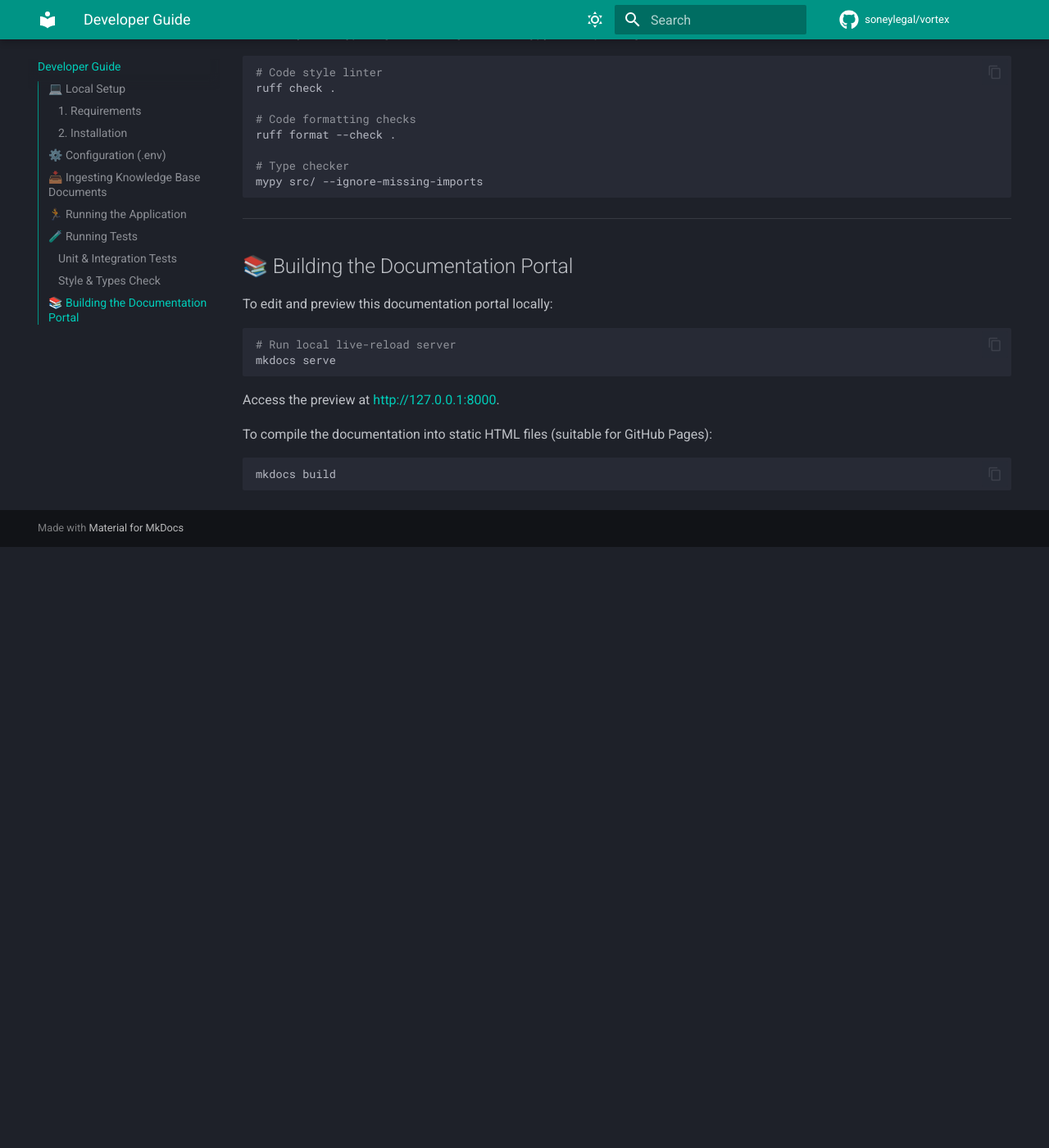
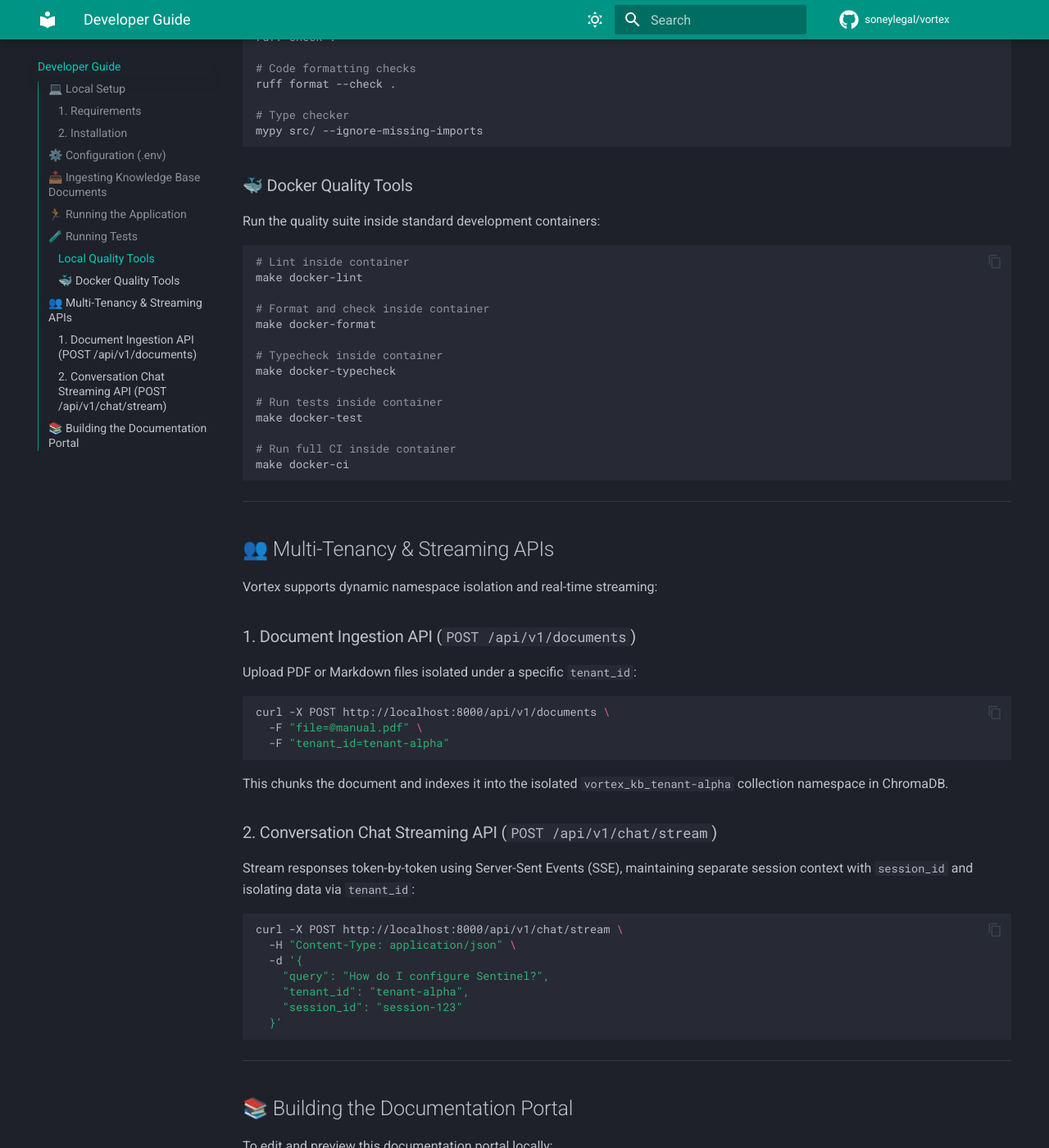
Before and after one commit to soneylegal/vortex, an MkDocs documentation site: the page built from docs/developer-guide.md, in a window 1280 px wide and 1400 px high, scrolled down 2419 px. Shown: the whole window at 82% size. Built offline with MkDocs 1.6.1 and Material for MkDocs 9.7.7, drawn with Linux system fonts in a browser that asks for light colours; comment, search, counter and statistics services are not loaded; before the commit the page ends 3086 px from its top, so only the background shows below that; some of the changed text lies outside the part shown.

Commit message:
docs: update developer guide and readme, fix style formatting, mypy types and mock embeddings

````diff
--- a/docs/developer-guide.md
+++ b/docs/developer-guide.md
@@ -96,14 +96,13 @@ Once running, the interactive Swagger documentation is available at:
 
 ## 🧪 Running Tests
 
-### Unit & Integration Tests
-Vortex is equipped with 26 automated tests verifying routing logic, BYOK headers, semantic cache, vector store, and chaos fallbacks:
+### Local Quality Tools
+Vortex is equipped with automated tests verifying routing logic, BYOK headers, semantic cache, vector store, and chaos fallbacks:
 
 ```bash
 pytest tests/ -v
 ```
 
-### Style & Types Check
 Ensure style and type alignment using Ruff and Mypy before pushing code:
 
 ```bash
@@ -117,6 +116,56 @@ ruff format --check .
 mypy src/ --ignore-missing-imports
 ```
 
+### 🐳 Docker Quality Tools
+Run the quality suite inside standard development containers:
+
+```bash
+# Lint inside container
+make docker-lint
+
+# Format and check inside container
+make docker-format
+
+# Typecheck inside container
+make docker-typecheck
+
+# Run tests inside container
+make docker-test
+
+# Run full CI inside container
+make docker-ci
+```
+
+---
+
+## 👥 Multi-Tenancy & Streaming APIs
+
+Vortex supports dynamic namespace isolation and real-time streaming:
+
+### 1. Document Ingestion API (`POST /api/v1/documents`)
+Upload PDF or Markdown files isolated under a specific `tenant_id`:
+
+```bash
+curl -X POST http://localhost:8000/api/v1/documents \
+  -F "file=@manual.pdf" \
+  -F "tenant_id=tenant-alpha"
+```
+
+This chunks the document and indexes it into the isolated `vortex_kb_tenant-alpha` collection namespace in ChromaDB.
+
+### 2. Conversation Chat Streaming API (`POST /api/v1/chat/stream`)
+Stream responses token-by-token using Server-Sent Events (SSE), maintaining separate session context with `session_id` and isolating data via `tenant_id`:
+
+```bash
+curl -X POST http://localhost:8000/api/v1/chat/stream \
+  -H "Content-Type: application/json" \
+  -d '{
+    "query": "How do I configure Sentinel?",
+    "tenant_id": "tenant-alpha",
+    "session_id": "session-123"
+  }'
+```
+
 ---
 
 ## 📚 Building the Documentation Portal
@@ -124,11 +173,12 @@ mypy src/ --ignore-missing-imports
 To edit and preview this documentation portal locally:
 
 ```bash
-# Run local live-reload server
-mkdocs serve
+# Via Makefile (recommended)
+make docs          # Local live-reload server (requires venv)
+make docker-docs   # Serve docs inside Docker container
 ```
 
-Access the preview at [http://127.0.0.1:8000](http://127.0.0.1:8000).
+Access the preview at [http://localhost:8001](http://localhost:8001).
 
 To compile the documentation into static HTML files (suitable for GitHub Pages):
 
--- a/mkdocs.yml
+++ b/mkdocs.yml
@@ -2,6 +2,7 @@ site_name: Vortex
 site_description: Production-grade Agentic RAG Orchestrator for Technical Support
 site_author: Davi Laurindo
 site_url: https://soneylegal.github.io/vortex/
+dev_addr: "127.0.0.1:8001"
 
 theme:
   name: material
````
Also changed, not shown: README.md (+25 -44 lines), docs/architecture.md (+23 -12 lines), docs/features/caching.md (+9 -4 lines), docs/index.md (+18 -14 lines), 14 other files.
